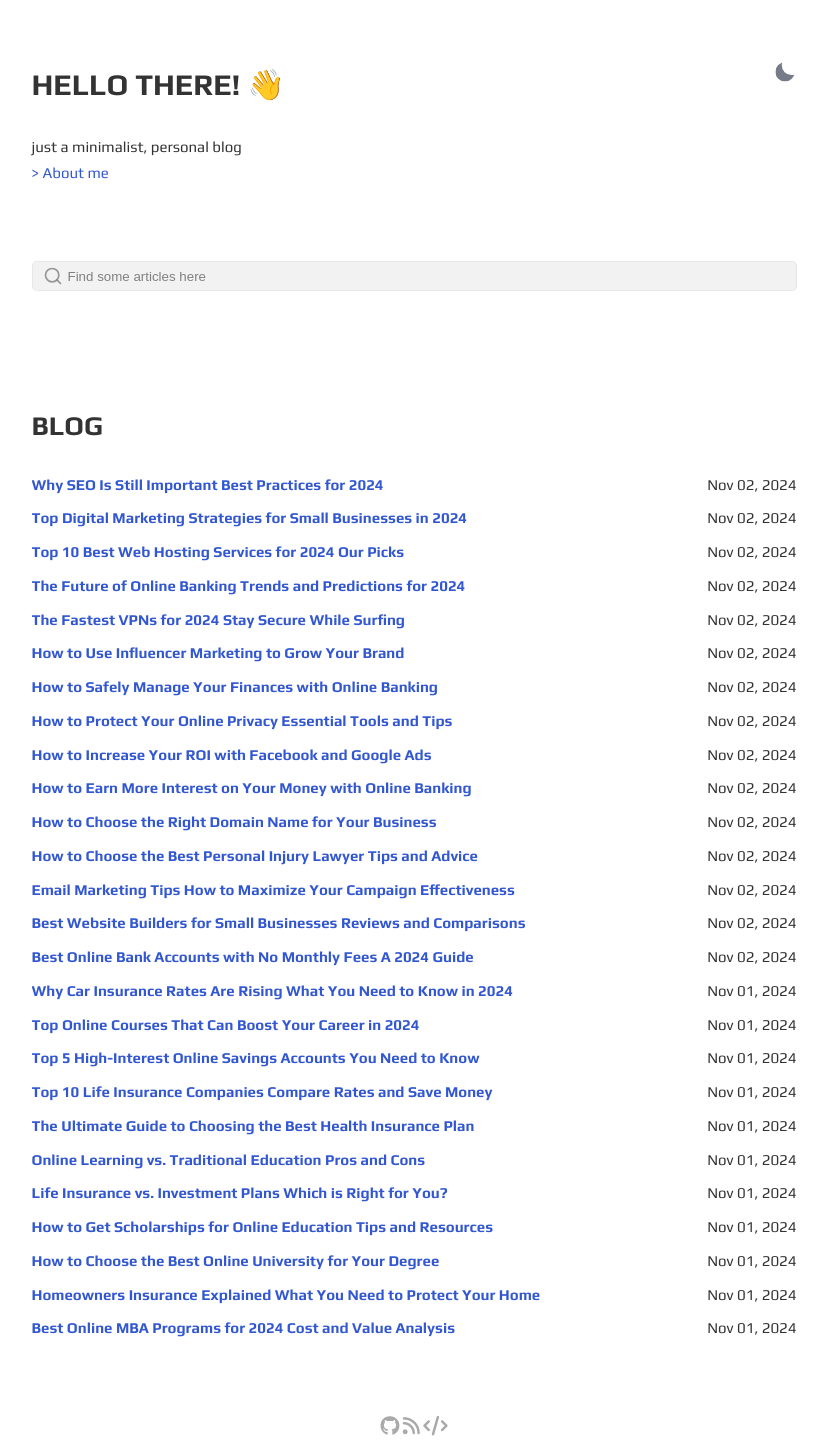
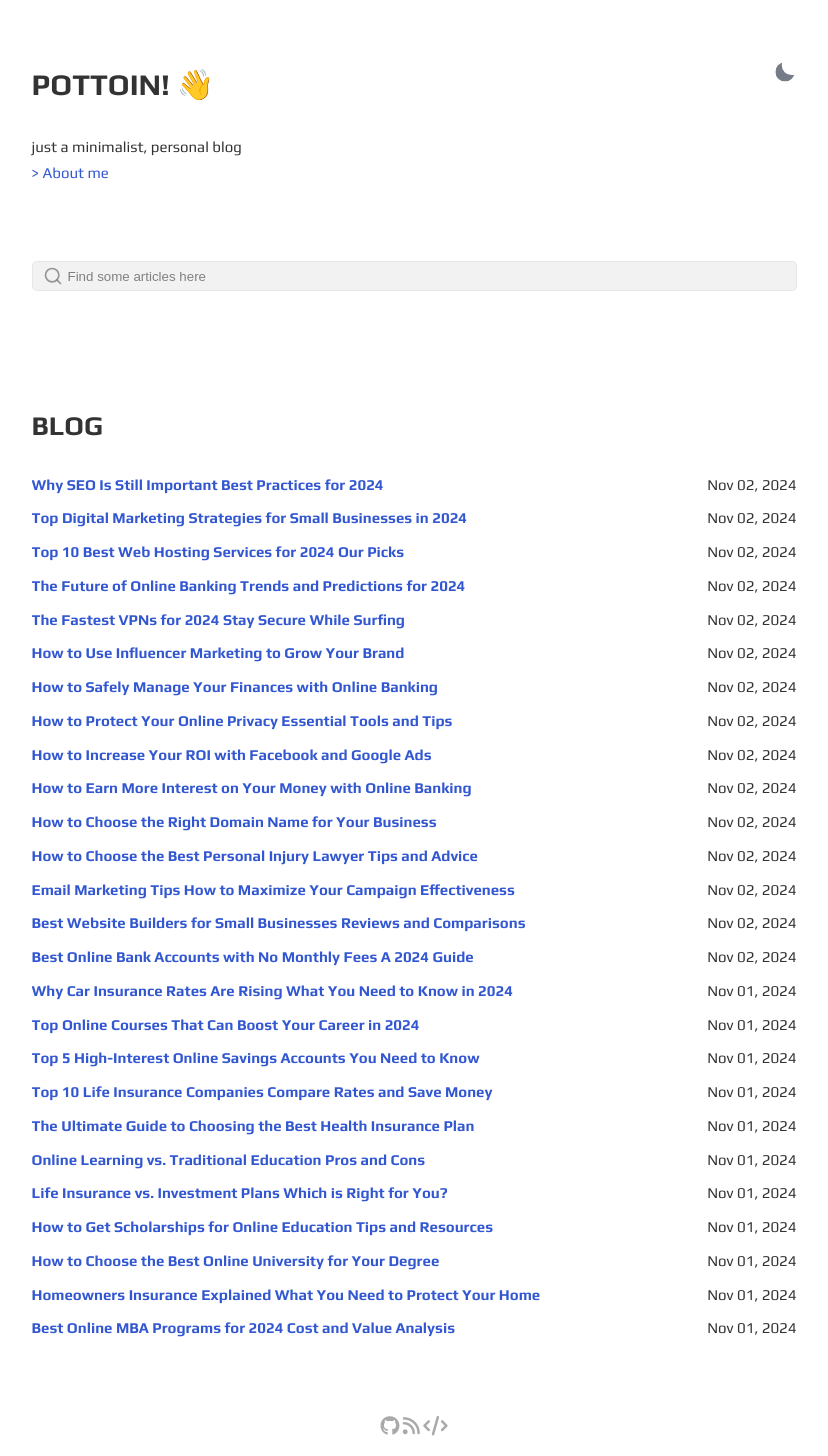
Before and after one commit to ZollaMaga/newsblog, a Jekyll site: the page built from index.html, in a window 1280 px wide. Shown: the whole page, without its empty margins (226-1054 px from the left). Built offline with Jekyll 4.4.1, drawn with Linux system fonts in a browser that asks for light colours.

Commit message:
Update _config.yml

```diff
--- a/_config.yml
+++ b/_config.yml
@@ -1,6 +1,6 @@
-site: Gesko
-title: Gesko
-greetings: Hello there! 👋
+site: Pottoin
+title: Pottoin
+greetings: Pottoin! 👋
 description: >-
   just a minimalist, personal blog
 lang: en-US
```
